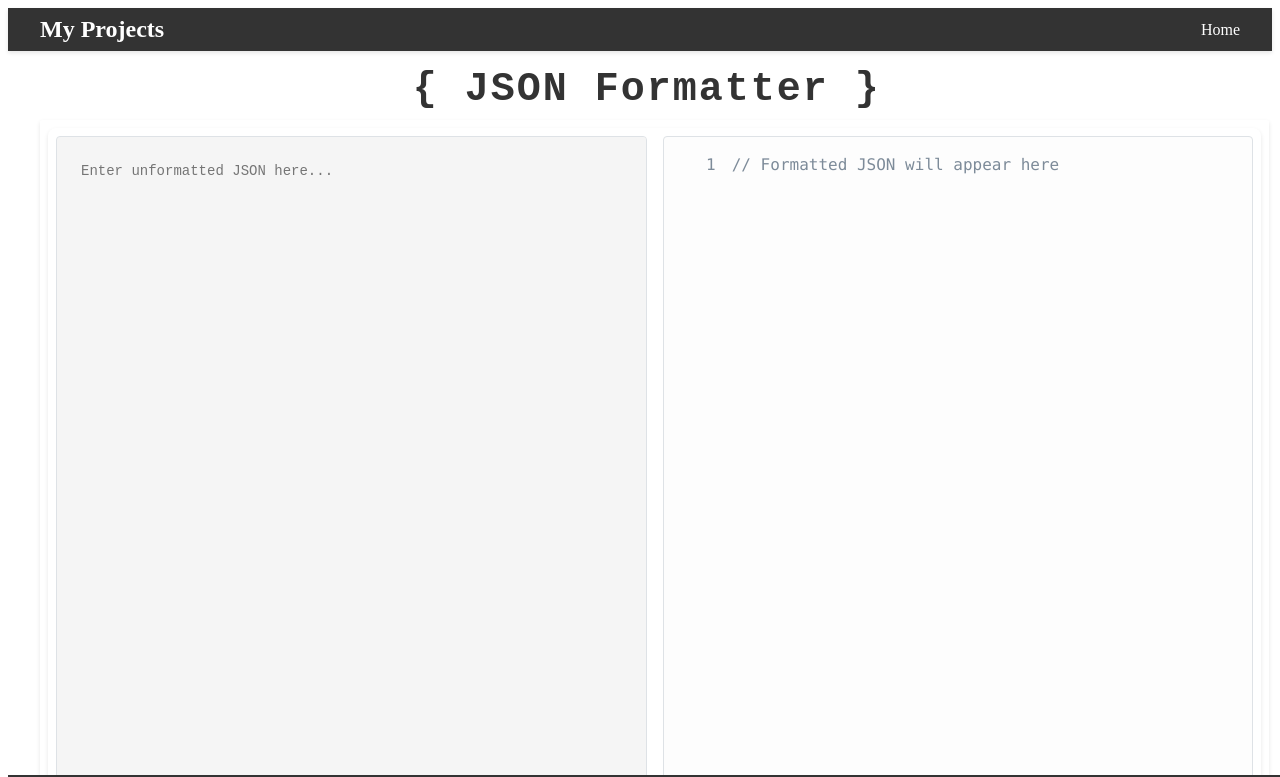
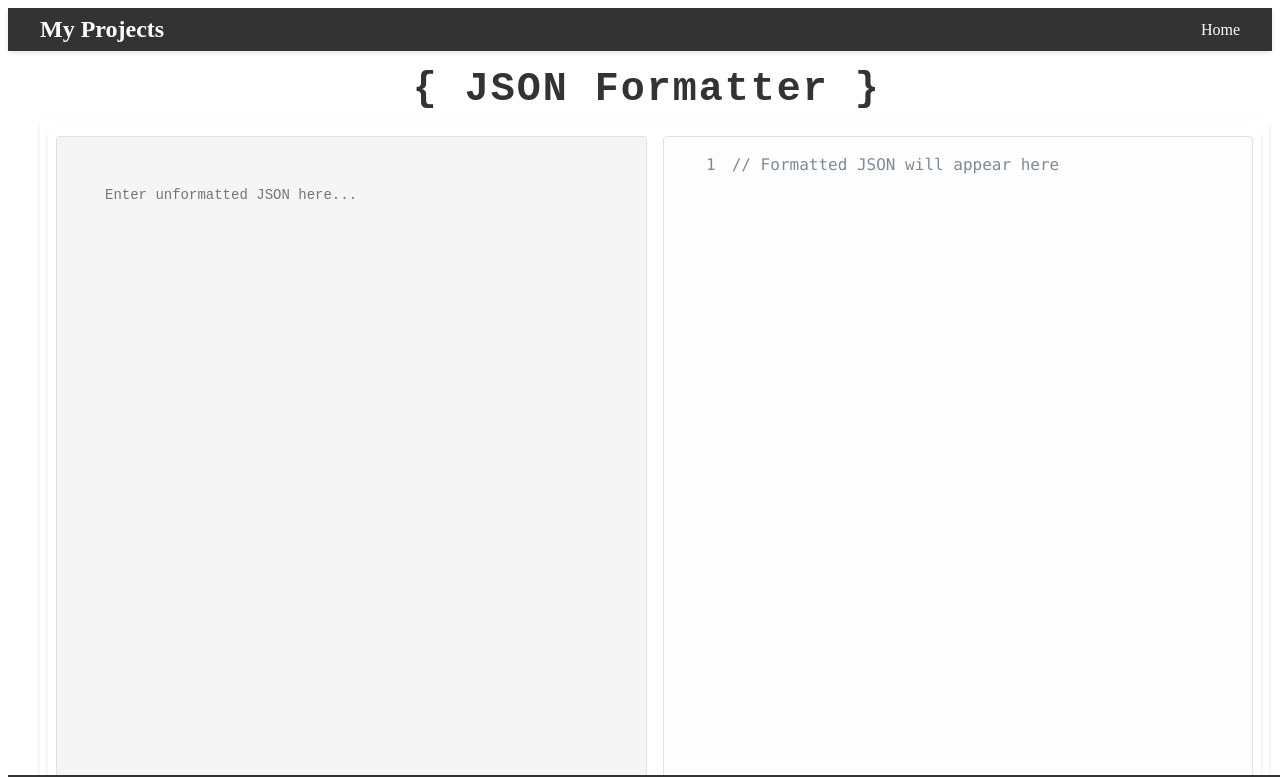
Before and after one commit to github-yash-rathor/format-json, a React (Create React App) app: page /json-formatter in a window 1280 px wide. Shown: the top 777 px of the page. Built offline with nearby package versions, Linux system fonts and the light colour scheme.

Commit message:
Minor updates

```diff
--- a/src/projects/removeUnwantedCharacter/styles.css
+++ b/src/projects/removeUnwantedCharacter/styles.css
@@ -52,7 +52,7 @@
 }
 
 .json-textarea {
-  padding: 1.5rem;
+  padding: 3rem;
   border: none;
   border-radius: 4px;
   font-family: monospace;
```
